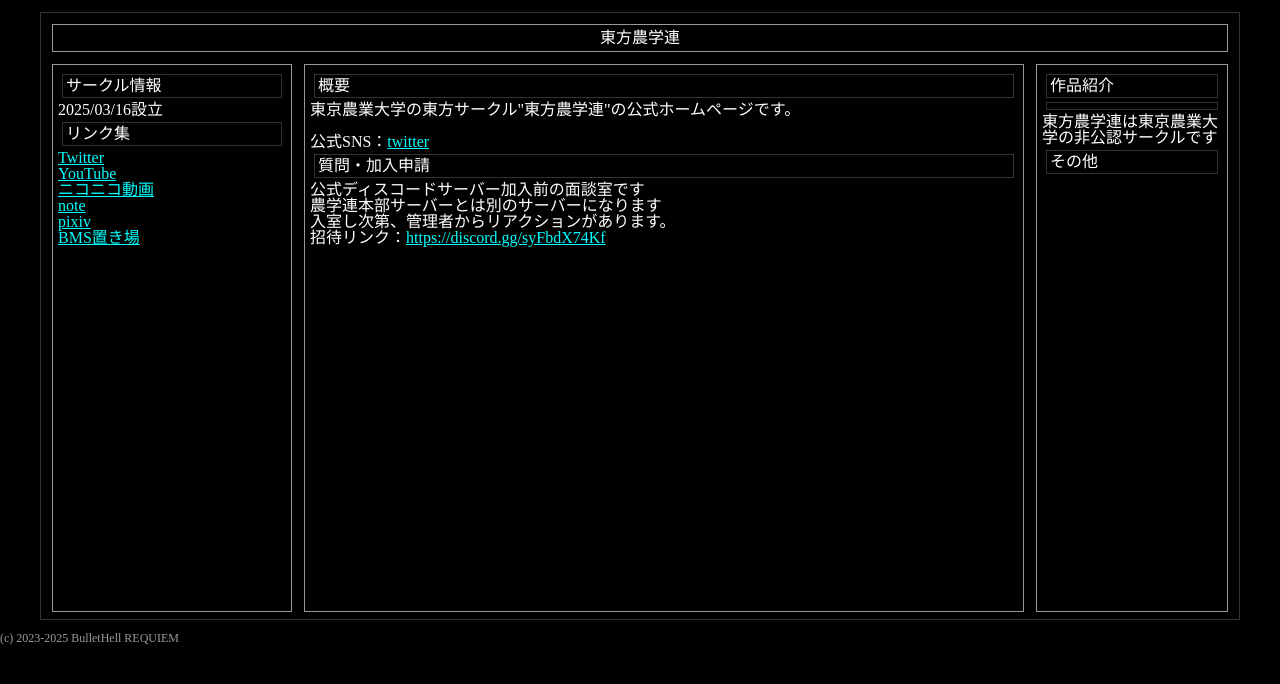
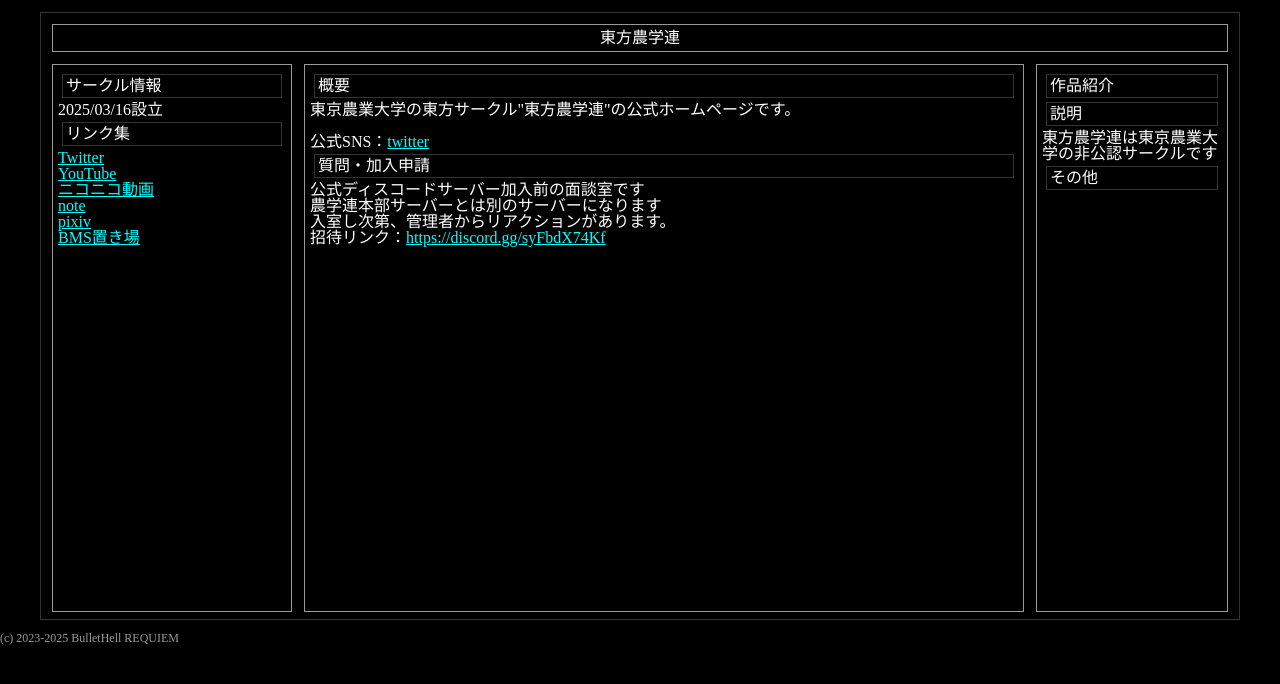
Before and after one commit to TouhouNougakuren/touhounougakuren.github.io, a plain HTML site: page index.htm in a window 1280 px wide. Drawn offline with Linux system fonts and the light colour scheme.

Commit message:
sakamoto

```diff
--- a/index.htm
+++ b/index.htm
@@ -61,7 +61,7 @@
 <li>
 <li>
 </ul>
-<h2></h2>
+<h2>説明</h2>
 <ul>
 <li>東方農学連は東京農業大学の非公認サークルです
 </ul>
```
